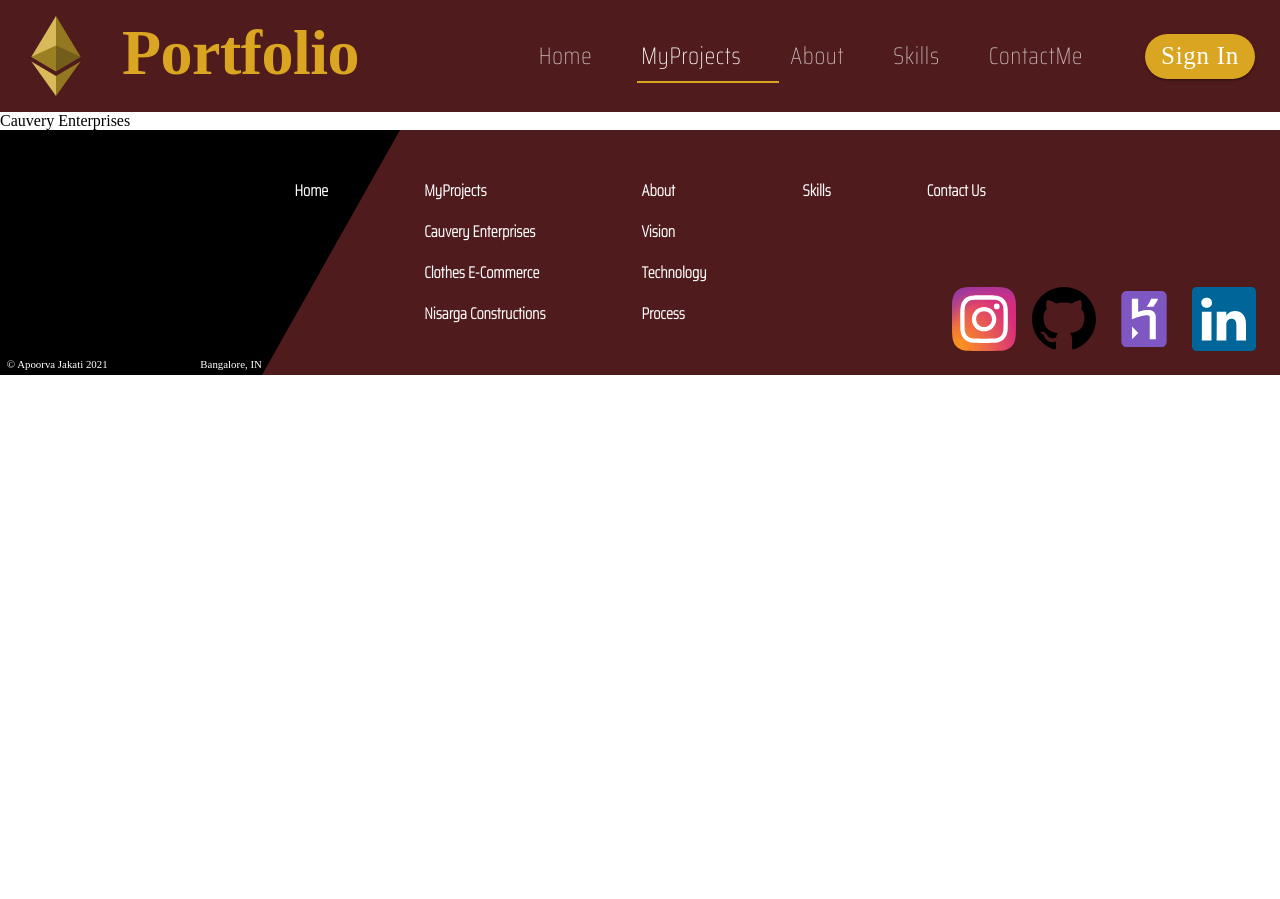
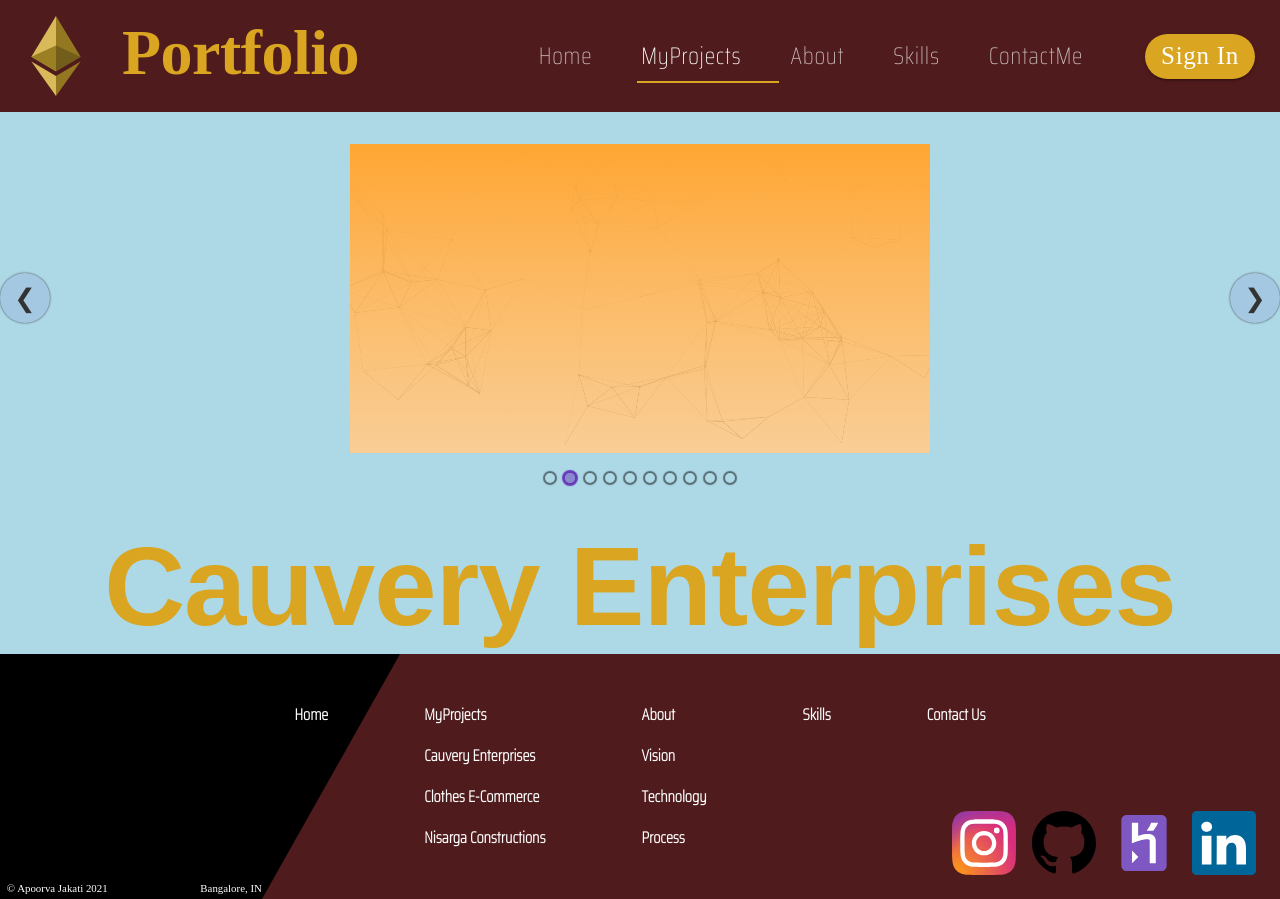
Before and after one commit to Apoorva29071993/Portfolio, a React (Create React App) app: page /cauvery in a window 1280 px wide. Before the commit the page ends 800 px from the top, so only its background shows below. Built offline with nearby package versions, Linux system fonts and the light colour scheme; a web font is replaced by a local one.

Commit message:
Added react carousel

```diff
--- a/package.json
+++ b/package.json
@@ -11,8 +11,10 @@
     "@testing-library/user-event": "^12.1.10",
     "react": "^17.0.2",
     "react-dom": "^17.0.2",
+    "react-elastic-carousel": "^0.11.5",
     "react-router-dom": "^5.2.0",
     "react-scripts": "4.0.3",
+    "styled-components": "^5.3.0",
     "web-vitals": "^1.0.1"
   },
   "scripts": {
--- a/src/components/App.js
+++ b/src/components/App.js
@@ -8,6 +8,7 @@ import Home from './Home.jsx';
 import About from './About.jsx';
 import MyProjects from './MyProjects.jsx';
 import Skills from './Skills.jsx';
+import Cauvery from './Cauvery.jsx';
 
 function App() {
 
@@ -22,7 +23,7 @@ function App() {
         <Switch>
           <Route exact path="/"><Home value={value} setValue={setValue}/></Route>
           <Route exact path="/myprojects"><MyProjects/></Route>
-          <Route exact path="/cauvery" component={()=><div>Cauvery Enterprises</div>} />
+          <Route exact path="/cauvery" render={()=><Cauvery />} />
           <Route exact path="/ecommerce" component={()=><div>E-Commerce</div>} />
           <Route exact path="/nisarga" component={()=><div>Nisarga</div>} />
           <Route exact path="/about" component={About} />
--- a/src/components/Cauvery.jsx
+++ b/src/components/Cauvery.jsx
@@ -1,18 +1,66 @@
-import React from 'react';
+import React , {useState} from 'react';
 import { makeStyles } from '@material-ui/styles';
 import Grid from '@material-ui/core/Grid';
 import { Typography } from '@material-ui/core';
 import { useMediaQuery } from '@material-ui/core';
 import { useTheme } from '@material-ui/core';
+import Carousel from 'react-elastic-carousel';
+import revolutionBackground from "../assets/infoBackground.svg";
 
 const useStyles = makeStyles(theme => ({
-
+     rev : {
+         height : "50%",
+         width : "50%",
+         [theme.breakpoints.down("sm")] : {
+            height : "100%",
+            width : "100%"
+         }
+     },
+     carousel : {
+        marginTop : "2em",
+        [theme.breakpoints.down("sm")] : {
+            marginTop : "4em"
+         }
+     },
+     mainContainer : {
+         backgroundColor : "lightblue",
+     }
 }));
 
 export default function Cauvery(props) {
+
+    const classes = useStyles();
+
     return (
         <React.Fragment>
+            <Grid container direction="column" className={classes.mainContainer}>
+                <Grid item className={classes.carousel}>
+                <Carousel
+                easing="cubic-bezier(1,.15,.55,1.54)"
+                tiltEasing="cubic-bezier(0.110, 1, 1.000, 0.210)"
+                enableAutoPlay
+                autoPlaySpeed={1500}
+                transitionMs={700}>
+                        <img className={classes.rev} alt="123" src={revolutionBackground} />
+                        <img className={classes.rev} alt="123" src={revolutionBackground} />
+                        <img  className={classes.rev}alt="123" src={revolutionBackground} />
+                        <img className={classes.rev} alt="123" src={revolutionBackground} />
+                        <img className={classes.rev} alt="123" src={revolutionBackground} />
+                        <img className={classes.rev} alt="123" src={revolutionBackground} />
+                        <img className={classes.rev} alt="123" src={revolutionBackground} />
+                        <img  className={classes.rev}alt="123" src={revolutionBackground} />
+                        <img className={classes.rev} alt="123" src={revolutionBackground} />
+                        <img className={classes.rev} alt="123" src={revolutionBackground} />
+               </Carousel>
+                </Grid>
 
+                <Grid item style={{marginTop : "2em"}}>
+                <Typography variant="h2" style={{  textAlign : "center"}}>
+                          Cauvery Enterprises
+                </Typography>
+                </Grid>
+
+            </Grid>
         </React.Fragment>
     )
 }
```
Also changed, not shown: 1 other file (tests, documents, lock files or other folders).
